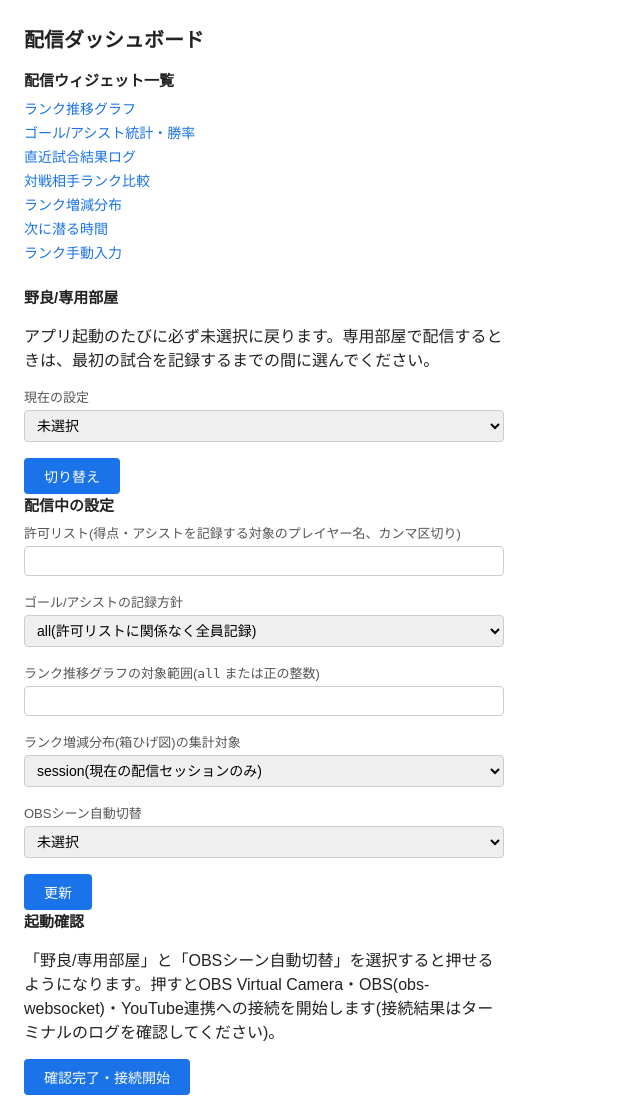
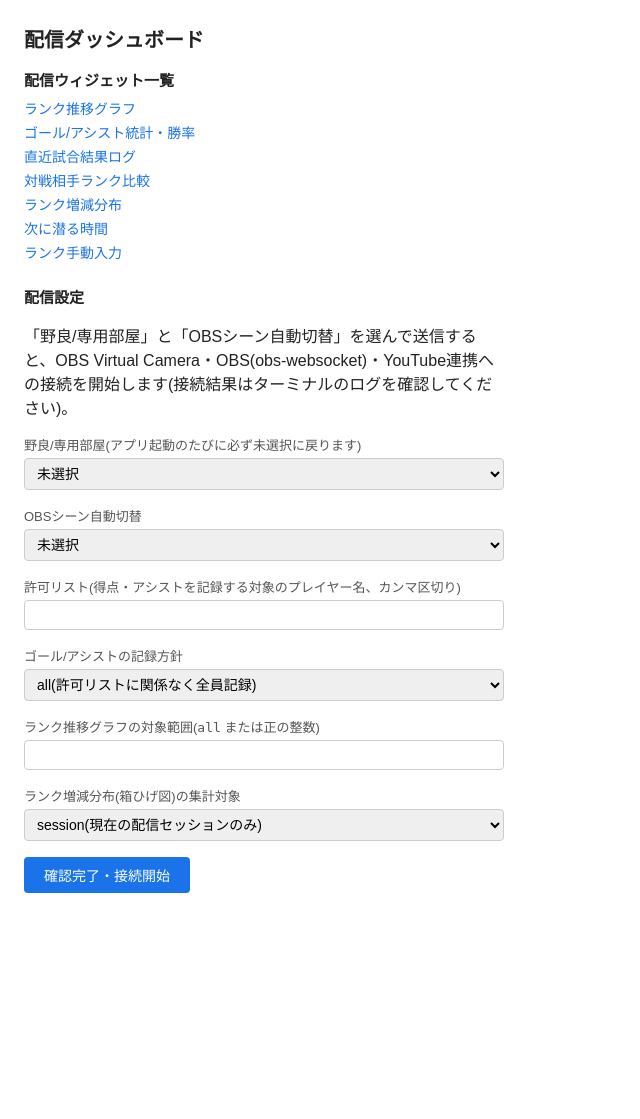
Before and after one commit to clear-bg/NSS-Result-Tracker, a FastAPI app: page /admin in a window 1280 px wide. Shown: the whole page, without its empty margins (0-640 px from the left). After the commit the page ends 893 px from the top, so only its background shows below. Run offline with FastAPI, Linux system fonts and the light colour scheme.

Commit message:
[410]feat: /adminのフォームを1つに統合し1回の送信で起動確認まで済ませる
- 「野良/専用部屋」「配信中の設定」「起動確認」の3フォームを1つに統合
- POST /admin/room-type・POST /admin/confirm-start を POST /admin へ吸収
- 送信ボタンのdisabledを廃止し、常に押せるようにした
- 未選択の項目はその直下にエラーを表示し、起動確認だけを保留する
- 片方だけ選んで送信した場合も、選択済みの項目は反映して残す

Co-Authored-By: Claude Opus 5 (1M context) <noreply@anthropic.com>
Claude-Session: https://claude.ai/code/session_01DoG1Tj2wQLVbYBHjNmywE6

```diff
--- a/src/nss_tracker/web/server.py
+++ b/src/nss_tracker/web/server.py
@@ -78,11 +78,11 @@ Issue #259: 全`/overlay/xxx`ページは、クエリパラメータ`?debug_bg=1
 影響しない。`/admin`のoverlayリンク一覧(#257)はこのパラメータ付きのURLにすることで、
 通常のブラウザで開いても白文字(overlay.cssのcolor: #fff)が読めるようにする。
 
-Issue #358: `/admin`には上記5項目とは別に、野良/専用部屋の切り替えUI(`/admin/room-type`
-への独立したPOST)がある。`config.get_room_type`/`set_room_type`は`.env`へ永続化せず
-プロセス起動のたびにリセットされる値のため、`_EDITABLE_ENV_KEYS`のPRGフォーム
-(全項目必須の一括更新)とはあえて分けている(Issue #379で、リセット先が`'random'`から
-未選択(`None`)へ変更された。下記「起動確認ゲート」節参照)。累計勝率
+Issue #358: `/admin`には上記5項目とは別に野良/専用部屋の切り替えがある。
+`config.get_room_type`/`set_room_type`は`.env`へ永続化せずプロセス起動のたびに
+リセットされる値のため、保存先は`_EDITABLE_ENV_KEYS`とは別のままだが、フォーム
+自体はIssue #410で1つに統合した(当初は`/admin/room-type`への独立したPOSTだった。
+下記「起動確認ゲート」節参照)。累計勝率
 (`_fetch_matches_count`のsession_id省略時)のみroom_type='random'の試合に絞り込み、
 配信セッション単位の集計・直近試合結果ログ(`/overlay/match-log`)はroom_typeを問わず
 従来通り表示する。得点/アシスト統計(`_fetch_goal_stats`)は元々配信セッション単位のみで
@@ -107,14 +107,22 @@ signalモード(`data-animate-on-change="signal"`、#360のcountモードの拡
 この遅れを人間の目に気にならない程度まで縮めるため、`/overlay/rank-graph`だけ
 `_RANK_GRAPH_REFRESH_INTERVAL_MS`(0.5秒)を使う。
 
-Issue #379: `/admin`には「確認完了」ボタン(`/admin/confirm-start`へのPOST)がある。
-`main.py`はWebサーバー起動・`/admin`/`/rank-entry`の自動オープンまでを終えた後、
-このボタンが押されて`startup_gate.confirm_start()`が呼ばれるまでOBS Virtual Camera・
+Issue #379: `main.py`はWebサーバー起動・`/admin`/`/rank-entry`の自動オープンまでを
+終えた後、`startup_gate.confirm_start()`が呼ばれるまでOBS Virtual Camera・
 OBS(obs-websocket)・YouTube連携への接続を一切行わずブロックする(詳細は
-`startup_gate.py`のモジュールdocstring参照)。ボタンは`room_type`と
-`OBS_SCENE_SWITCHING_ENABLED`が今回の起動で明示的に選択済みになるまでdisabled
-にする(`can_confirm_start`)。この2項目は`/admin`の他フィールドと異なり、
+`startup_gate.py`のモジュールdocstring参照)。ゲートの対象は`room_type`と
+`OBS_SCENE_SWITCHING_ENABLED`の2項目で、`/admin`の他フィールドと異なり
 起動のたびに前回値をプリフィルせず空欄から始まる(`admin.html`参照)。
+
+Issue #410: `/admin`のフォームは1つだけで、送信先も`POST /admin`のみ(`admin_update`)。
+当初は「野良/専用部屋」「配信中の設定」「起動確認」の3フォーム・3エンドポイントに
+分かれており、起動のたびに3回送信する必要があったため統合した。送信ボタンは常に
+押せる状態で、ゲート対象2項目のいずれかが未選択なら、その項目の直下にエラーを
+表示して起動確認だけを保留する(選択済みの項目の反映自体は行う)。Issue #379時点の
+「機械的に押してしまうリスクを下げるためボタン自体をdisabledにし、エラー表示で
+弾く方式は採らない」という判断は、この統合にあたり意図的に覆した(ユーザーとの
+相談で決定)。未選択のまま接続が始まらない点は`confirm_start()`側の
+`can_confirm_start()`チェックで従来どおり担保される。
 """
 
 import logging
@@ -1313,68 +1321,94 @@ def create_app(db_path: Path) -> FastAPI:
         return _TEMPLATES.TemplateResponse(request, "index.html", {"counts": counts})
 
     @app.get("/admin")
-    def admin(request: Request, status: Optional[str] = None, error: Optional[str] = None):
+    def admin(
+        request: Request,
+        status: Optional[str] = None,
+        error: Optional[str] = None,
+        error_room_type: Optional[str] = None,
+        error_obs_scene_switching: Optional[str] = None,
+    ):
         context = {
             "settings": get_editable_settings(),
             "room_type": get_room_type(),
             "obs_scene_switching_confirmed": startup_gate.is_obs_scene_switching_confirmed(),
-            "can_confirm_start": startup_gate.can_confirm_start(),
             "startup_confirmed": startup_gate.is_confirmed(),
             "status": status,
             "error": error,
+            # Issue #410: 未選択の項目は、フォーム全体ではなくその項目の直下で指摘する
+            "error_room_type": error_room_type,
+            "error_obs_scene_switching": error_obs_scene_switching,
             "overlay_links": app.state.overlay_links,
         }
         return _TEMPLATES.TemplateResponse(request, "admin.html", context)
 
     @app.post("/admin")
     def admin_update(
+        room_type: str = Form(""),
         allowed_players: str = Form(""),
         goal_record_mode: str = Form(...),
         rank_graph_match_limit: str = Form(...),
         rank_delta_distribution_scope: str = Form(...),
-        obs_scene_switching_enabled: str = Form(...),
+        obs_scene_switching_enabled: str = Form(""),
     ):
+        """/adminの唯一のフォーム送信を処理する(Issue #410、モジュールdocstring参照)。
+
+        起動確認ゲート(Issue #379)の対象2項目(room_type・OBS_SCENE_SWITCHING_ENABLED)が
+        未選択の場合はフィールド単位のエラーを返すが、**選択済みの項目は反映する**。
+        片方だけ選んで送信した場合に、選んだ方をやり直さずに済むようにするため。
+        両方選択済みなら、設定を反映したうえで起動確認(startup_gate.confirm_start())まで
+        行い、main.py側のwait_for_confirmation()のブロックを解除する。
+        """
+        field_errors: dict[str, str] = {}
+        if not room_type:
+            field_errors["error_room_type"] = "野良/専用部屋を選択してください。"
+        if not obs_scene_switching_enabled:
+            field_errors["error_obs_scene_switching"] = "OBSシーン自動切替を選択してください。"
+
         old_values = get_editable_settings()
         new_values = {
             "ALLOWED_PLAYERS": allowed_players,
             "GOAL_RECORD_MODE": goal_record_mode,
             "RANK_GRAPH_MATCH_LIMIT": rank_graph_match_limit,
             "RANK_DELTA_DISTRIBUTION_SCOPE": rank_delta_distribution_scope,
-            "OBS_SCENE_SWITCHING_ENABLED": obs_scene_switching_enabled,
+            # 未選択の場合は現在値をそのまま渡し、この項目だけ変更しないまま他の4項目を更新する
+            # (update_editable_settingsは5項目すべてが必須のため、空文字列は渡せない)
+            "OBS_SCENE_SWITCHING_ENABLED": obs_scene_switching_enabled or old_values["OBS_SCENE_SWITCHING_ENABLED"],
         }
         try:
             update_editable_settings(new_values)
         except ConfigError as exc:
             _logger.warning("設定画面(/admin)からの更新が拒否されました: %s(送信値: %s)", exc, new_values)
             return RedirectResponse(f"/admin?error={quote(str(exc))}", status_code=303)
-        # Issue #379: この一括フォームはOBS_SCENE_SWITCHING_ENABLEDが必須項目のため、
-        # ここまで到達した時点でユーザーが明示的に選択・送信したことが確定する
-        # (テンプレート側は起動確認が済むまでこの項目の初期表示を空欄にしている)
-        startup_gate.mark_obs_scene_switching_confirmed()
+        if obs_scene_switching_enabled:
+            # Issue #379: 空欄のプレースホルダーから明示的に選び直された場合のみ確認済みとみなす
+            startup_gate.mark_obs_scene_switching_confirmed()
         _logger.info("設定画面(/admin)から設定を更新しました: %s -> %s", old_values, new_values)
-        return RedirectResponse("/admin?status=updated", status_code=303)
-
-    @app.post("/admin/room-type")
-    def admin_room_type_update(room_type: str = Form(...)):
-        old_value = get_room_type()
-        try:
-            set_room_type(room_type)
-        except ConfigError as exc:
-            _logger.warning("設定画面(/admin)からの野良/専用部屋切り替えが拒否されました: %s", exc)
-            return RedirectResponse(f"/admin?error={quote(str(exc))}", status_code=303)
-        _logger.info("設定画面(/admin)から野良/専用部屋設定を更新しました: %s -> %s", old_value, room_type)
-        return RedirectResponse("/admin?status=updated", status_code=303)
-
-    @app.post("/admin/confirm-start")
-    def admin_confirm_start():
-        """起動確認ゲート(Issue #379)を解除する。main.pyのwait_for_confirmation()のブロックが解ける。"""
+
+        if room_type:
+            old_room_type = get_room_type()
+            try:
+                set_room_type(room_type)
+            except ConfigError as exc:
+                _logger.warning("設定画面(/admin)からの野良/専用部屋切り替えが拒否されました: %s", exc)
+                return RedirectResponse(f"/admin?error={quote(str(exc))}", status_code=303)
+            _logger.info("設定画面(/admin)から野良/専用部屋設定を更新しました: %s -> %s", old_room_type, room_type)
+
+        if field_errors:
+            _logger.warning("設定画面(/admin)の未選択項目のため起動確認を保留しました: %s", sorted(field_errors))
+            params = "&".join(f"{key}={quote(message)}" for key, message in field_errors.items())
+            return RedirectResponse(f"/admin?{params}", status_code=303)
+
+        if startup_gate.is_confirmed():
+            return RedirectResponse("/admin?status=updated", status_code=303)
         try:
             startup_gate.confirm_start()
         except ConfigError as exc:
+            # 通常はここに到達しない(上のfield_errorsで弾かれる)。防御的なフォールバック
             _logger.warning("設定画面(/admin)からの起動確認が拒否されました: %s", exc)
             return RedirectResponse(f"/admin?error={quote(str(exc))}", status_code=303)
         _logger.info("設定画面(/admin)から起動確認が完了しました。OBS・YouTube連携への接続を開始します")
-        return RedirectResponse("/admin?status=updated", status_code=303)
+        return RedirectResponse("/admin?status=confirmed", status_code=303)
 
     @app.get("/rank-entry")
     def rank_entry(request: Request, status: Optional[str] = None, error: Optional[str] = None):
--- a/src/nss_tracker/web/static/admin.css
+++ b/src/nss_tracker/web/static/admin.css
@@ -67,6 +67,17 @@ h2 {
     color: #555;
 }
 
+/* Issue #410: 未選択の項目を、フォーム全体ではなくその項目の直下で指摘する */
+.admin-field-error {
+    margin: 0;
+    font-size: 13px;
+    color: #b3261e;
+}
+
+.admin-field-error-target select {
+    border-color: #b3261e;
+}
+
 .admin-field input,
 .admin-field select {
     font-size: 14px;
--- a/src/nss_tracker/web/templates/admin.html
+++ b/src/nss_tracker/web/templates/admin.html
@@ -17,24 +17,41 @@
 {% if status == "updated" %}
 <p class="admin-message admin-message-success">更新しました。</p>
 {% endif %}
+{% if status == "confirmed" %}
+<p class="admin-message admin-message-success">確認完了しました。OBS Virtual Camera・OBS・YouTube連携への接続を開始します。</p>
+{% endif %}
 {% if error %}
 <p class="admin-message admin-message-error">{{ error }}</p>
 {% endif %}
-<h2>野良/専用部屋</h2>
-<p>アプリ起動のたびに必ず未選択に戻ります。専用部屋で配信するときは、最初の試合を記録するまでの間に選んでください。</p>
-<form method="post" action="/admin/room-type">
-  <div class="admin-field">
-    <label for="room_type">現在の設定</label>
-    <select id="room_type" name="room_type" required>
+<h2>配信設定</h2>
+{% if startup_confirmed %}
+<p class="admin-message admin-message-success">確認完了済みです。OBS Virtual Camera・OBS・YouTube連携への接続を開始しています。</p>
+{% else %}
+<p>「野良/専用部屋」と「OBSシーン自動切替」を選んで送信すると、OBS Virtual Camera・OBS(obs-websocket)・YouTube連携への接続を開始します(接続結果はターミナルのログを確認してください)。</p>
+{% endif %}
+<form method="post" action="/admin">
+  <div class="admin-field{% if error_room_type %} admin-field-error-target{% endif %}">
+    <label for="room_type">野良/専用部屋(アプリ起動のたびに必ず未選択に戻ります)</label>
+    <select id="room_type" name="room_type">
       <option value="" disabled {% if not room_type %}selected{% endif %}>未選択</option>
       <option value="random" {% if room_type == "random" %}selected{% endif %}>random(野良)</option>
       <option value="private" {% if room_type == "private" %}selected{% endif %}>private(専用部屋)</option>
     </select>
+    {% if error_room_type %}
+    <p class="admin-field-error">{{ error_room_type }}</p>
+    {% endif %}
   </div>
-  <button type="submit">切り替え</button>
-</form>
-<h2>配信中の設定</h2>
-<form method="post" action="/admin">
+  <div class="admin-field{% if error_obs_scene_switching %} admin-field-error-target{% endif %}">
+    <label for="obs_scene_switching_enabled">OBSシーン自動切替</label>
+    <select id="obs_scene_switching_enabled" name="obs_scene_switching_enabled">
+      <option value="" disabled {% if not obs_scene_switching_confirmed %}selected{% endif %}>未選択</option>
+      <option value="true" {% if obs_scene_switching_confirmed and settings.OBS_SCENE_SWITCHING_ENABLED == "true" %}selected{% endif %}>true(試合状態に応じて自動切替する)</option>
+      <option value="false" {% if obs_scene_switching_confirmed and settings.OBS_SCENE_SWITCHING_ENABLED == "false" %}selected{% endif %}>false(自動切替しない、手動でシーンを操作する)</option>
+    </select>
+    {% if error_obs_scene_switching %}
+    <p class="admin-field-error">{{ error_obs_scene_switching }}</p>
+    {% endif %}
+  </div>
   <div class="admin-field">
     <label for="allowed_players">許可リスト(得点・アシストを記録する対象のプレイヤー名、カンマ区切り)</label>
     <input type="text" id="allowed_players" name="allowed_players" value="{{ settings.ALLOWED_PLAYERS }}">
@@ -58,24 +75,7 @@
       <option value="all" {% if settings.RANK_DELTA_DISTRIBUTION_SCOPE == "all" %}selected{% endif %}>all(累計・全期間)</option>
     </select>
   </div>
-  <div class="admin-field">
-    <label for="obs_scene_switching_enabled">OBSシーン自動切替</label>
-    <select id="obs_scene_switching_enabled" name="obs_scene_switching_enabled" required>
-      <option value="" disabled {% if not obs_scene_switching_confirmed %}selected{% endif %}>未選択</option>
-      <option value="true" {% if obs_scene_switching_confirmed and settings.OBS_SCENE_SWITCHING_ENABLED == "true" %}selected{% endif %}>true(試合状態に応じて自動切替する)</option>
-      <option value="false" {% if obs_scene_switching_confirmed and settings.OBS_SCENE_SWITCHING_ENABLED == "false" %}selected{% endif %}>false(自動切替しない、手動でシーンを操作する)</option>
-    </select>
-  </div>
-  <button type="submit">更新</button>
+  <button type="submit">{% if startup_confirmed %}更新{% else %}確認完了・接続開始{% endif %}</button>
 </form>
-<h2>起動確認</h2>
-{% if startup_confirmed %}
-<p class="admin-message admin-message-success">確認完了済みです。OBS Virtual Camera・OBS・YouTube連携への接続を開始しています。</p>
-{% else %}
-<p>「野良/専用部屋」と「OBSシーン自動切替」を選択すると押せるようになります。押すとOBS Virtual Camera・OBS(obs-websocket)・YouTube連携への接続を開始します(接続結果はターミナルのログを確認してください)。</p>
-<form method="post" action="/admin/confirm-start">
-  <button type="submit" {% if not can_confirm_start %}disabled{% endif %}>確認完了・接続開始</button>
-</form>
-{% endif %}
 </body>
 </html>
```
Also changed, not shown: src/nss_tracker/startup_gate.py (+17 -10 lines).
